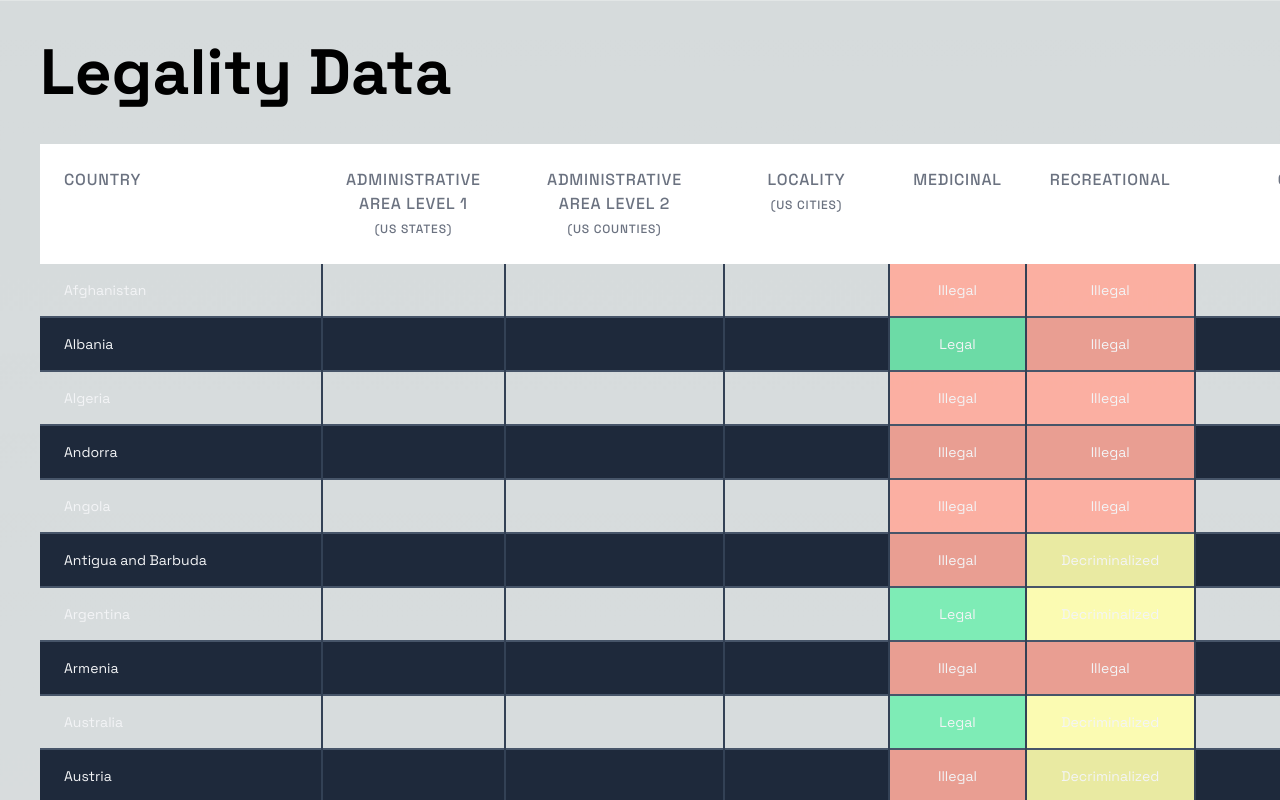
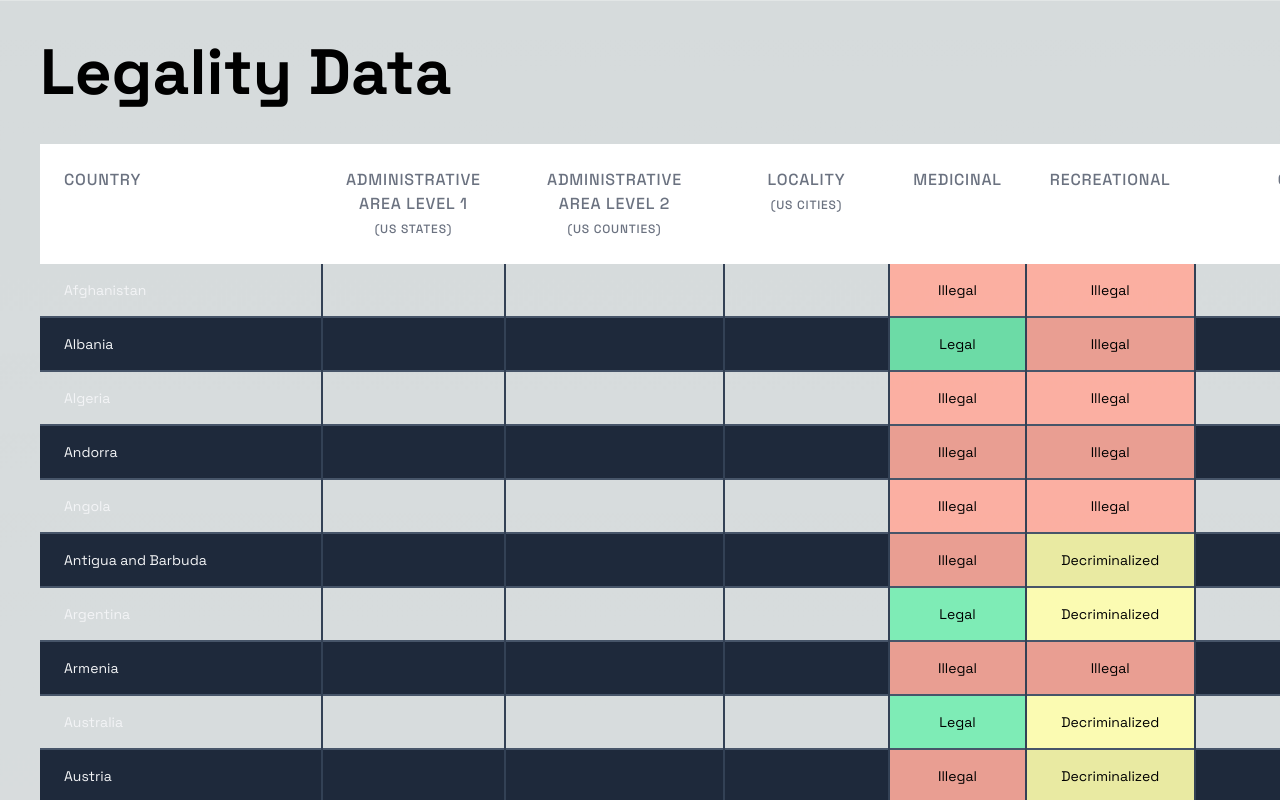
Before and after one commit to thegfnc/is-weed-legal-here, a Next.js app: page /admin in a window 1280 px wide. Shown: the top 800 px of the page. Built offline with nearby package versions, Linux system fonts and the light colour scheme.

Commit message:
Fix legibility on legal status columns

```diff
--- a/app/admin/page.tsx
+++ b/app/admin/page.tsx
@@ -6,7 +6,7 @@ const thClassName =
   'px-6 py-6 text-s font-medium text-gray-500 uppercase tracking-wider'
 
 const tdClassName =
-  'px-6 py-4 whitespace-nowrap text-sm text-gray-100 text-nowrap border-r-2 border-slate-700'
+  'px-6 py-4 whitespace-nowrap text-sm text-nowrap border-r-2 border-slate-700'
 
 type TableRow = {
   country: string
@@ -105,7 +105,7 @@ export default function Admin() {
       <div className='mb-10'>
         <Heading text='Legality Data' />
       </div>
-      <table className='min-w-full table-fixed border-collapse border-inherit text-center indent-0'>
+      <table className='min-w-full table-fixed border-collapse border-inherit text-center indent-0 text-gray-100'>
         <thead className='sticky top-0 bg-white align-top'>
           <tr>
             <th className={thClassName + ' text-left'}>Country</th>
```
